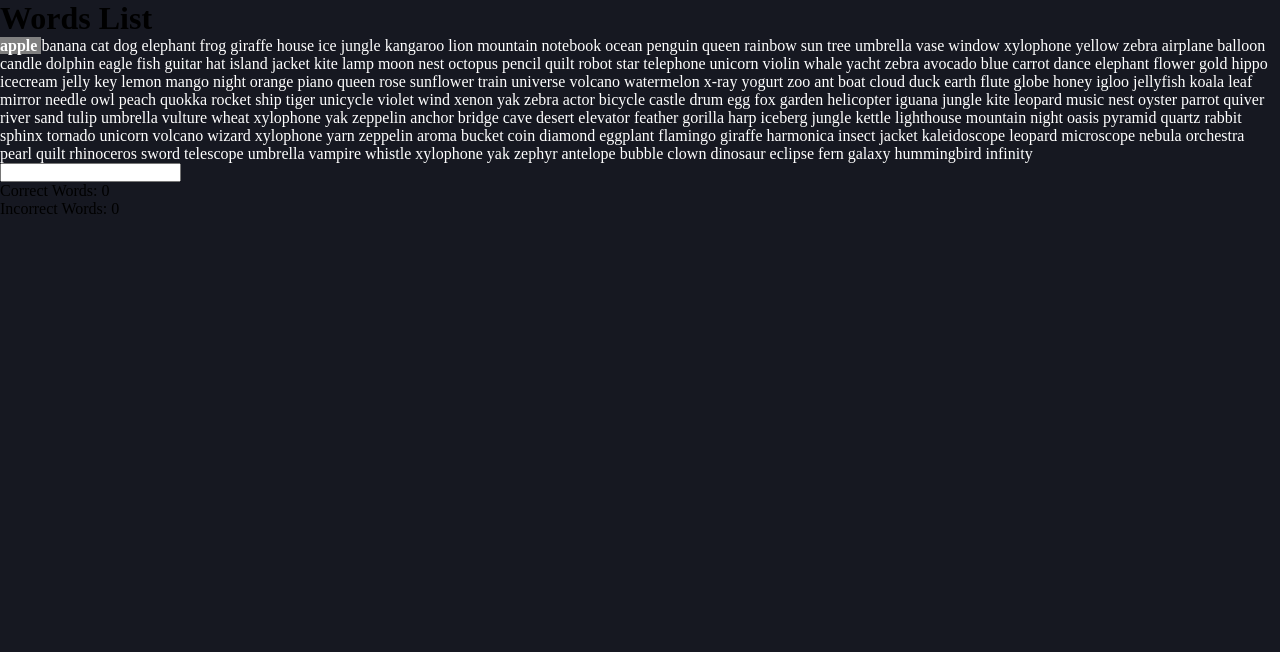
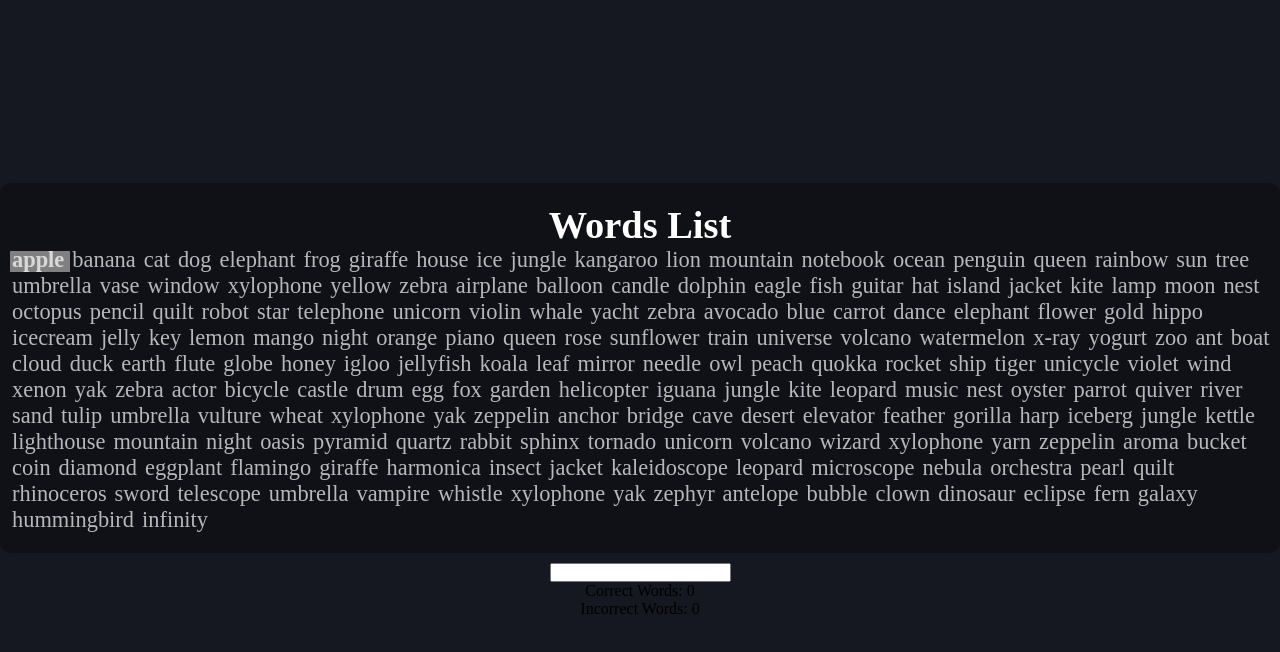
Before and after one commit to alikpashaevi/ai-assisted-speed-type, a React (Vite) app: page / in a window 1280 px wide. Shown: the top 652 px of the page. Built offline with nearby package versions, Linux system fonts and the light colour scheme.

Commit message:
style commit one

```diff
--- a/src/components/Words.css
+++ b/src/components/Words.css
@@ -0,0 +1,22 @@
+.words-component {
+  background: rgba(0, 0, 0, .3);
+  padding: 20px 10px;
+  border-radius: 10px;
+  margin-bottom: 10px;
+
+}
+
+.words-component > h1 {
+  color: #fff;
+  font-size: 2.4rem;
+  text-align: center;
+}
+
+.word {
+  padding: 2px 2px;
+}
+
+.word > span {
+  color: rgba(255, 255, 255, .7);
+  font-size: 1.4rem;
+}
--- a/src/components/Words.jsx
+++ b/src/components/Words.jsx
@@ -1,8 +1,9 @@
 import React from 'react';
+import './Words.css';
 
 const Words = ({ words, currentIndex, letterIndex, inputError, wordStatus }) => {
   return (
-    <div>
+    <div className='words-component'>
       <h1>Words List</h1>
       <div className="word-list">
       {words.map((word, index) => {
@@ -22,7 +23,7 @@ const Words = ({ words, currentIndex, letterIndex, inputError, wordStatus }) =>
           }
 
           return (
-            <span
+            <span className='word'
               key={index}
               style={{
                 backgroundColor,
--- a/src/index.css
+++ b/src/index.css
@@ -12,5 +12,8 @@
 
 body {
   height: 100vh;
+  display: flex;
+  justify-content: center;
+  align-items: center;
   background-color: var(--bg-color);
 }
--- a/src/pages/MainPage.css
+++ b/src/pages/MainPage.css
@@ -0,0 +1,8 @@
+.main-page {
+  display: flex;
+  flex-direction: column;
+  align-items: center;
+  justify-content: center;
+  height: 100vh;
+  max-width: 1440px;
+}
--- a/src/pages/MainPage.jsx
+++ b/src/pages/MainPage.jsx
@@ -50,7 +50,7 @@ const MainPage = () => {
   };
 
   return (
-    <div>
+    <div className='main-page'>
       <Words
         words={words}
         currentIndex={currentIndex}
```
